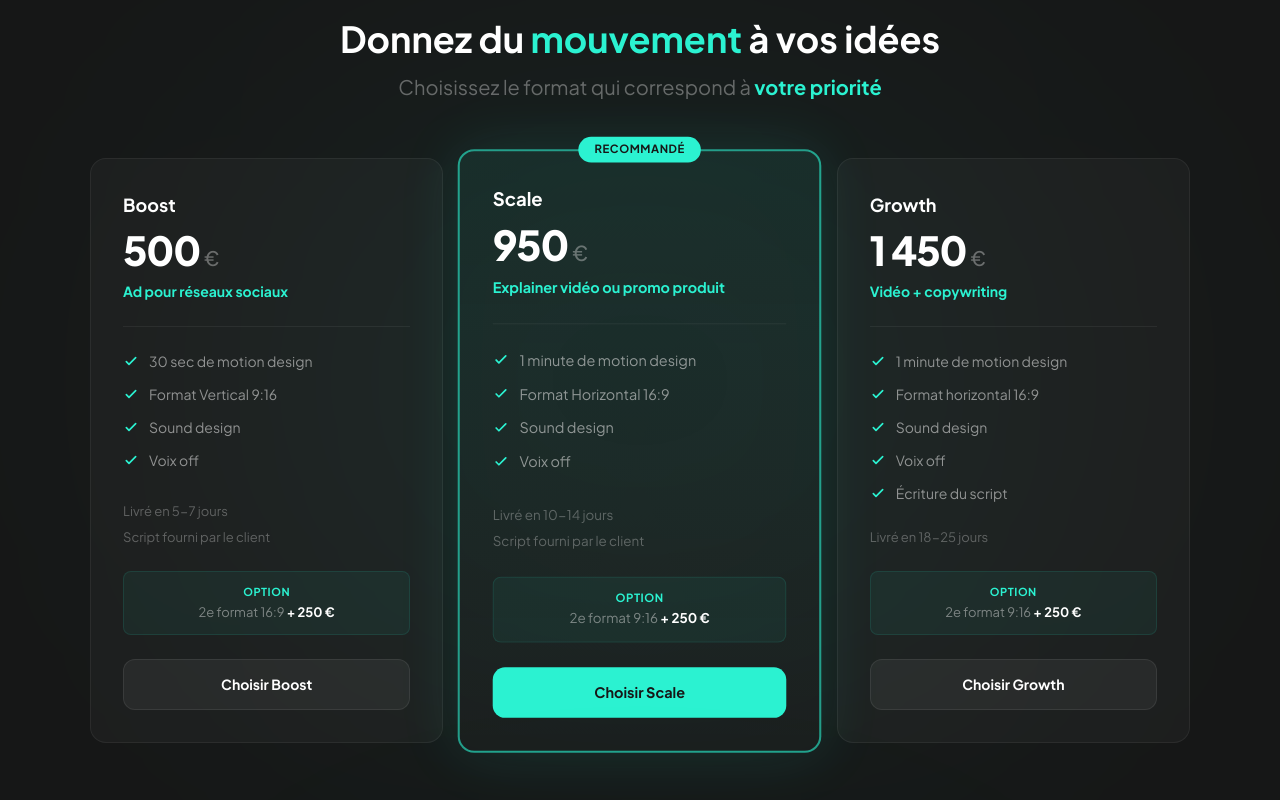
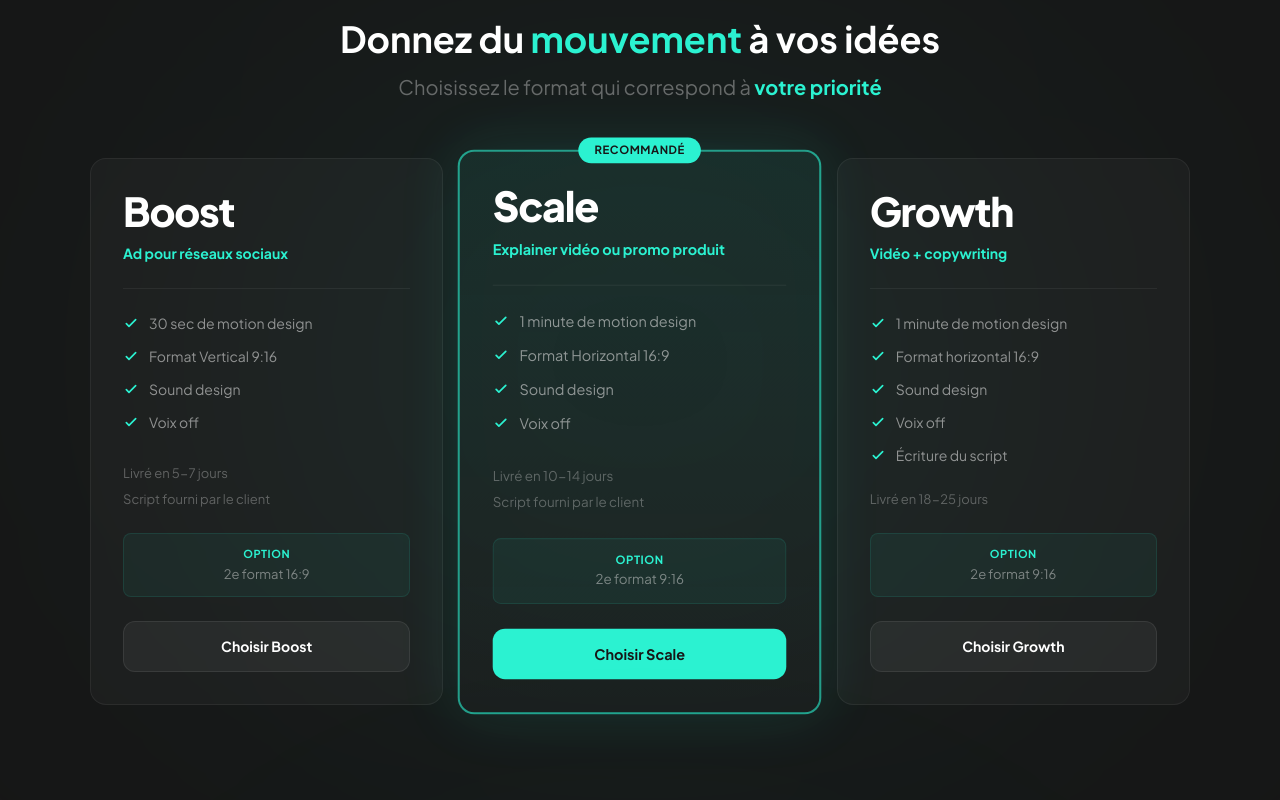
Before and after one commit to Dexctor/Motus, a Next.js app: page / in a window 1280 px wide. Shown: the part 3688-4488 px from the top of the page. Built offline with nearby package versions, Linux system fonts and the light colour scheme.

Commit message:
retire les prix des cards et options

```diff
--- a/src/components/SectionPricing.tsx
+++ b/src/components/SectionPricing.tsx
@@ -32,17 +32,9 @@ function PricingCard({ plan, inView, delay }: { plan: Plan; inView: boolean; del
       <div className="flex flex-1 flex-col p-6 sm:p-7 lg:p-8">
         {/* Header */}
         <div className="mb-5 sm:mb-6">
-          <h3 className="mb-2 text-[16px] text-white sm:mb-3 sm:text-[17px] lg:text-[18px]" style={{ fontWeight: 600 }}>
+          <h3 className="mb-2 text-[32px] text-white sm:mb-3 sm:text-[36px] lg:text-[40px]" style={{ fontWeight: 800, lineHeight: 1, letterSpacing: "-0.03em" }}>
             {plan.name}
           </h3>
-          <div className="mb-1.5 flex items-baseline gap-1 sm:mb-2">
-            <span className="text-[32px] text-white sm:text-[36px] lg:text-[40px]" style={{ fontWeight: 800, lineHeight: 1, letterSpacing: "-0.03em" }}>
-              {plan.price}
-            </span>
-            <span className="text-[16px] text-[#dedede]/40 sm:text-[18px] lg:text-[20px]" style={{ fontWeight: 500 }}>
-              &euro;
-            </span>
-          </div>
           <p className="text-[13px] font-semibold text-[#2bf2d1] sm:text-[14px]">{plan.subtitle}</p>
         </div>
 
@@ -71,8 +63,7 @@ function PricingCard({ plan, inView, delay }: { plan: Plan; inView: boolean; del
         <div className="mb-5 rounded-lg border border-[#2bf2d1]/10 bg-[#2bf2d1]/5 px-3 py-2.5 text-center sm:mb-6 sm:px-4 sm:py-3">
           <p className="mb-0.5 text-[10px] font-bold tracking-[0.05em] text-[#2bf2d1] sm:text-[11px]">OPTION</p>
           <p className="text-[12px] text-[#dedede]/50 sm:text-[13px]">
-            {plan.option.label}{" "}
-            <span className="font-bold text-white">{plan.option.price}</span>
+            {plan.option.label}
           </p>
         </div>
 
```
